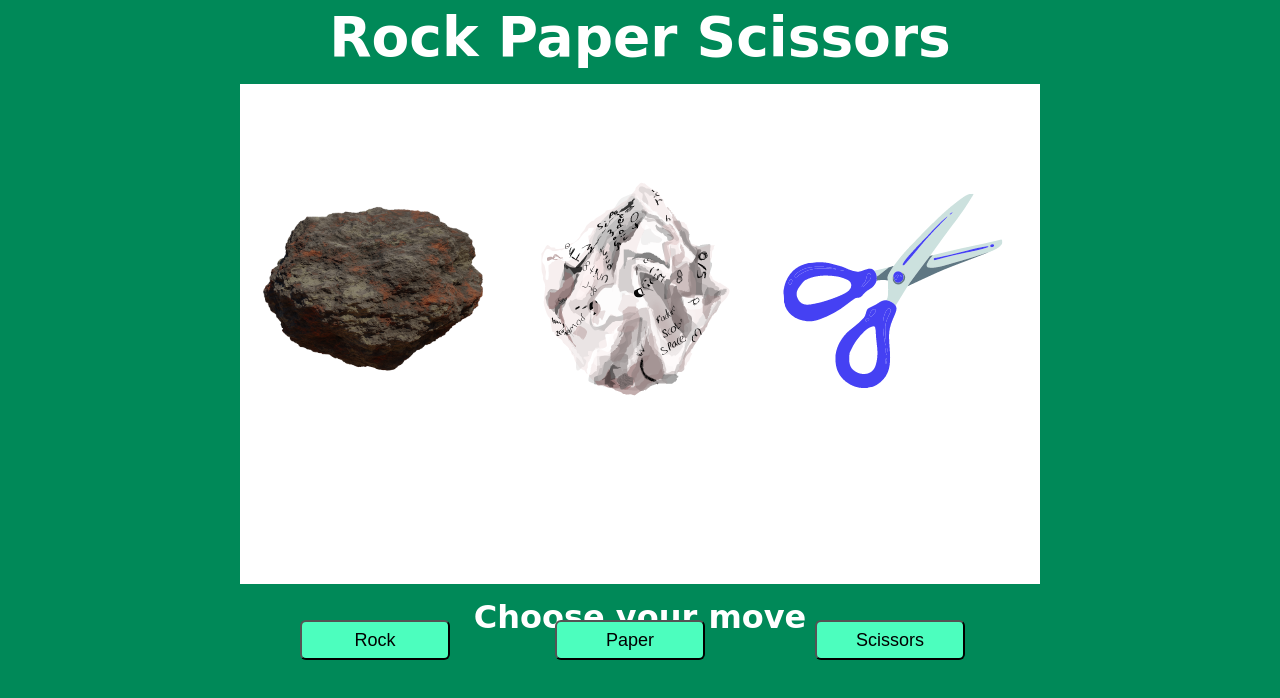
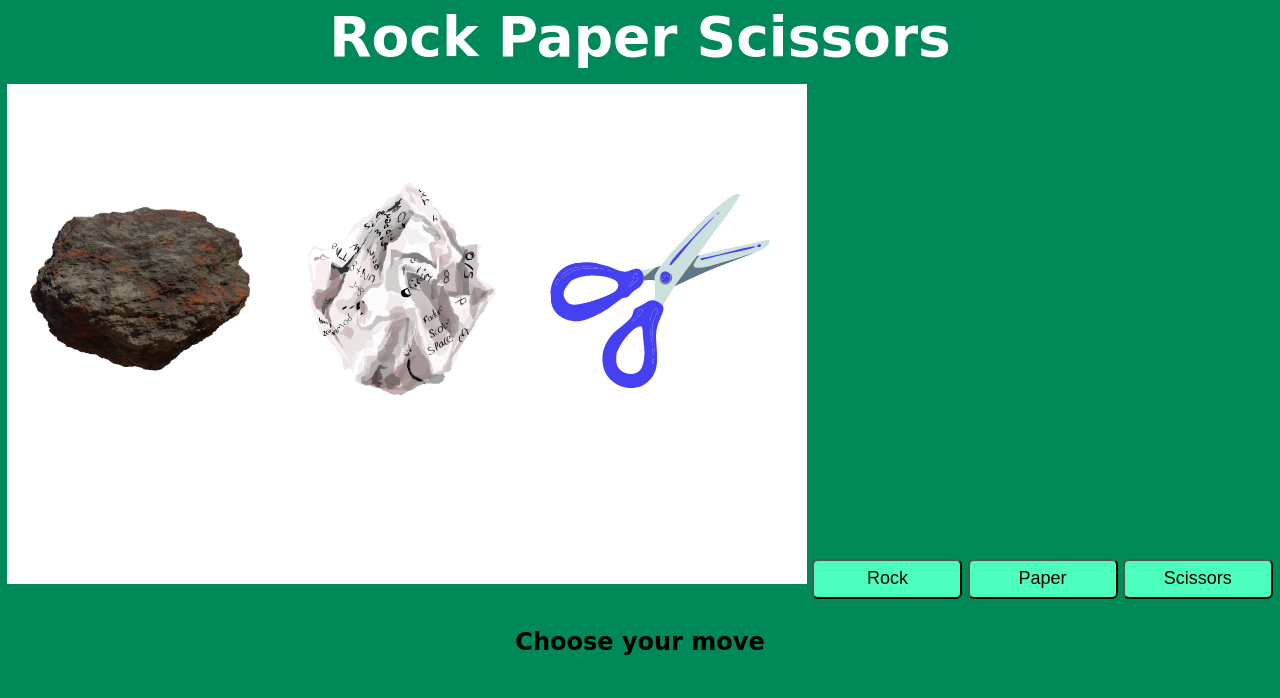
Before and after one commit to CassV22/RockPaperScissors, a plain HTML site: page main.html in a window 1280 px wide. Drawn offline with Linux system fonts and the light colour scheme.

Commit message:
Removed old styles that don't apply to new UI; no new style applied yet

```diff
--- a/styles.css
+++ b/styles.css
@@ -37,16 +37,9 @@ button {
     background-color: #4CFEBE;
 }
 
-/****Image on choice screen*****/
-.rps_image {
-    margin-left: 30%;
-}
+
 
 /****Button to choose rock, paper, or scissors****/
-.choice_btn {
-    position: absolute;
-    bottom: 140px;
- }
 
 #rock_btn {
     left: 300px;
@@ -59,12 +52,3 @@ button {
 #scissors_btn {
     right: 315px;
 }
-
-/****Text underneath choice screen****/
-.directions {
-    margin-top: 0;
-    color: #fff;
-    font-size: 32px;
-    margin-bottom: 0;
-
-}
```
